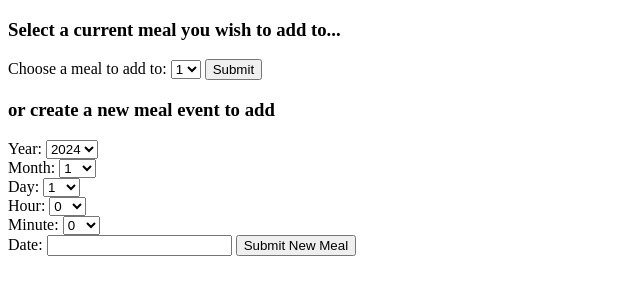
After one commit to mateojuliani/4111_project1part3, a Flask app: template webserver/templates/meal_addition.html in a window 1280 px wide. The commit adds this page. Shown: the top 300 px of the page, without its empty margins (0-640 px from the left). Run offline with Flask 3, Linux system fonts and the light colour scheme; the template is opened without the code that fills it: most values are stand-ins (such as "Sample title", 1, 10 or a date in 2020); parts of the project's set-up code (start-up, migrations or seed data) failed here and were passed over.

Commit message:
Added Meal additional pages

```diff
--- a/webserver/server2.py
+++ b/webserver/server2.py
@@ -21,6 +21,8 @@ from sqlalchemy.pool import NullPool
 from flask import Flask, request, render_template, g, redirect, Response, session, url_for
 import pandas as pd
 import plotly.express as px
+import datetime
+
 
 
 tmpl_dir = os.path.join(os.path.dirname(os.path.abspath(__file__)), 'templates')
@@ -95,6 +97,13 @@ def teardown_request(exception):
   except Exception as e:
     pass
 
+def check_user_is_logged_in():
+  user_email = session.get('user_email') #TODO: Check that this isnt using an ORM
+
+  if not user_email:
+    return redirect(url_for('login'))
+
+  else: return user_email
 
 #
 # @app.route is a decorator around index() that means:
@@ -125,21 +134,36 @@ def index():
   print(request.args)
   return render_template("login.html")
 
+#login in code
+@app.route('/login', methods=['POST'])
+def login():
 
-# Example of adding new data to the database
-@app.route('/add', methods=['POST'])
-def add():
-  name = request.form['name']
-  print(name)
-  cmd = 'INSERT INTO test(name) VALUES (:name1), (:name2)';
-  g.conn.execute(text(cmd), name1 = name, name2 = name);
-  return redirect('/')
 
+    email = request.form['email']
+
+    cursor = g.conn.execute("SELECT * FROM msj2164.User_table WHERE email = %s", (email,))
+    user = cursor.fetchone()
+
+    if user:
+        session['user_email'] = email  # Store the email in session
+        cursor.close()
+        return redirect(url_for('daily_summary'))
+    else:
+        # g.conn.execute("INSERT INTO users (email) VALUES (:email)", {'email': email})
+        # session['user_email'] = email  # Store new user email in session
+        cursor.close()
+        return render_template('bad_login.html')
+
+#Log out
+@app.route('/logout')
+def logout():
+    session.pop('user_email', None)
+    return render_template("login.html")
 
 @app.route('/daily_summary')
 def daily_summary():
-    # Access the user email from the session
-    user_email = session.get('user_email')
+    # Get current user email
+    user_email = session.get('user_email') #TODO: Check that this isnt using an ORM
 
     if not user_email:
       return redirect(url_for('login'))
@@ -185,30 +209,119 @@ def daily_summary():
 
 
 
-#login in code
-@app.route('/login', methods=['POST'])
-def login():
+@app.route('/add', methods=['POST'])
+def add():
+  name = request.form['name']
+  print(name)
+  cmd = 'INSERT INTO test(name) VALUES (:name1), (:name2)';
+  g.conn.execute(text(cmd), name1 = name, name2 = name);
+  return redirect('/')
+
+# Adding a new meal
+@app.route('/add_meal')
+def add_meal():
+
+  user_email = session.get('user_email') #TODO: Check that this isnt using an ORM
+
+  if not user_email:
+    return redirect(url_for('login'))
+
+  #Get all the user meal events
+  cursor = g.conn.execute("""
+                            WITH user_logged_in as (
+                            SELECT * FROM msj2164.User_table
+                            WHERE email = %s
+                            )
+
+                            SELECT concat(meal_id, ' | ', start_time, ' | ', type) as name
+                            FROM user_logged_in u
+                            JOIN msj2164.Calendar c ON c.email = u.email
+                            JOIN msj2164.meal_event ms ON c.calendar_id = ms.calendar_id
+                            order by start_time desc
+                            """, (user_email,))
+
+  results = cursor.fetchall()
+
+  return render_template('meal_addition.html', items=results)
+
+#create a new meal
+@app.route('/create_new_meal', methods=['POST'])
+def create_new_meal():
+
+  """
+  This is used to create a new entry in the meal_event table
+  """
+
+  user_email = check_user_is_logged_in() #tbd if this works
+
+  cal_id = g.conn.execute("""
+                            WITH user_logged_in as (
+                            SELECT * FROM msj2164.User_table
+                            WHERE email = %s
+                            )
+
+                            SELECT calendar_id
+                            FROM user_logged_in u
+                            JOIN msj2164.Calendar c ON c.email = u.email
+                            """, (user_email,))
+
+  cal_id_val = cal_id.fetchone()[0]
+
+  year = int(request.form['year'])
+  month = int(request.form['month'])
+  day = int(request.form['day'])
+  hour = int(request.form['hour'])
+  minute = int(request.form['minute'])
+  meal_type = request.form['meal-type']
+
+  date_time_string = datetime.datetime(year, month, day, hour, minute).strftime("%Y-%m-%d %H:%M:%S")
+
+  #TODO: Check if the value already exists in the db
+
+  cmd = 'INSERT INTO meal_event(calendar_id, start_time, type) VALUES (:calendar_id, :start_time, :meal_type)';
+  g.conn.execute(text(cmd), calendar_id = cal_id_val, start_time = date_time_string, meal_type = meal_type);
+
+  cal_id.close()  # Close the session
+  return redirect('/add_meal')
+
+#edit a current meal
+@app.route('/edit_current_meal', methods=['POST'])
+def edit_current_meal():
+
+  user_email = check_user_is_logged_in()
+  meal_selected = request.form['selected_meal']
+  meal_id = meal_selected.split("|")[0]
+
+  cursor = g.conn.execute("""
+                            WITH meal_id as (
+                            SELECT * FROM msj2164.meal_event
+                            WHERE meal_id = %s
+                            )
 
 
-    email = request.form['email']
+                            SELECT *
+                            FROM meal_id as m
+                            JOIN msj2164.Food f ON m.meal_id = f.meal_id
+                            """, (meal_id,))
 
-    cursor = g.conn.execute("SELECT * FROM msj2164.User_table WHERE email = %s", (email,))
-    user = cursor.fetchone()
+  results = cursor.fetchall()
 
-    if user:
-        session['user_email'] = email  # Store the email in session
-        cursor.close()
-        return redirect(url_for('daily_summary'))
-    else:
-        # g.conn.execute("INSERT INTO users (email) VALUES (:email)", {'email': email})
-        # session['user_email'] = email  # Store new user email in session
-        cursor.close()
-        return render_template('bad_login.html')
 
-@app.route('/logout')
-def logout():
-    session.pop('user_email', None)
-    return render_template("login.html")
+  meal = [
+        {
+            'food_id':row['food_id'],
+            'name': row['name'],
+            'grams': row['grams'],
+            'calories': row['calories'],
+            'carbs': row['carbs'],
+            'fats': row['fats'],
+            'protein': row['protein'],
+        }
+        for row in results
+  ]
+
+  return render_template('add_food_item.html', meal = meal)
+
 
 
 if __name__ == "__main__":
--- a/webserver/templates/bad_login.html
+++ b/webserver/templates/bad_login.html
@@ -1 +1 @@
-You're email is either incorrect or does not exist. Sorry!
+You're email is either incorrect or does not exist. Sorry! Please return to the login page
--- a/webserver/templates/daily_summary.html
+++ b/webserver/templates/daily_summary.html
@@ -45,6 +45,9 @@
     <h1>Daily Summary</h1>
 
     <div class="button-container">
+        <a href="/add_meal" class="button">Add New Meal</a>
+        <a href="/add_workout" class="button">Add New Workout</a>
+        <a href="/add_daily_summary" class="button">Add New Daily Summary</a>
         <a href="/logout" class="button logout">Logout</a>
     </div>
 
--- /dev/null
+++ b/webserver/templates/meal_addition.html
@@ -0,0 +1,74 @@
+<!DOCTYPE html>
+<html lang="en">
+<head>
+    <meta charset="UTF-8">
+    <title>Add Meal</title>
+</head>
+<body>
+    <h3>Select a current meal you wish to add to...</h3>
+    <form action="/edit_current_meal" method="post">
+        <label for="item-select">Choose a meal to add to:</label>
+        <select id="item-select" name="selected_meal">
+            {% for item in items %}
+                <option value="{{ item[0] }}">{{ item[0] }}</option>
+            {% endfor %}
+        </select>
+        <button type="submit">Submit</button>
+    </form>
+
+    <h3>or create a new meal event to add</h3>
+    <form action="/create_new_meal" method="post">
+        <div>
+            <label for="year-select">Year:</label>
+            <select id="year-select" name="year" required>
+                {% for year in range(2024, 2030) %}
+                    <option value="{{ year }}">{{ year }}</option>
+                {% endfor %}
+            </select>
+        </div>
+
+        <div>
+            <label for="month-select">Month:</label>
+            <select id="month-select" name="month" required>
+                {% for month in range(1, 13) %}
+                    <option value="{{ month }}">{{ month }}</option>
+                {% endfor %}
+            </select>
+        </div>
+
+        <div>
+            <label for="day-select">Day:</label>
+            <select id="day-select" name="day" required>
+                {% for day in range(1, 32) %}
+                    <option value="{{ day }}">{{ day }}</option>
+                {% endfor %}
+            </select>
+        </div>
+
+        <div>
+            <label for="hour-select">Hour:</label>
+            <select id="hour-select" name="hour" required>
+                {% for hour in range(0, 24) %}
+                    <option value="{{ hour }}">{{ hour }}</option>
+                {% endfor %}
+            </select>
+        </div>
+
+        <div>
+            <label for="minute-select">Minute:</label>
+            <select id="minute-select" name="minute" required>
+                {% for minute in range(0, 60) %}
+                    <option value="{{ minute }}">{{ minute }}</option>
+                {% endfor %}
+            </select>
+        </div>
+
+        <label for="meal-type-input">Date:</label>
+        <input type="text" id="meal-type-input" name="meal-type" required>
+
+        <button type="create_new_meal">Submit New Meal</button>
+    </form>
+
+
+</body>
+</html>
```
Also changed, not shown: webserver/templates/add_food_item.html (added, +66 -0 lines).
